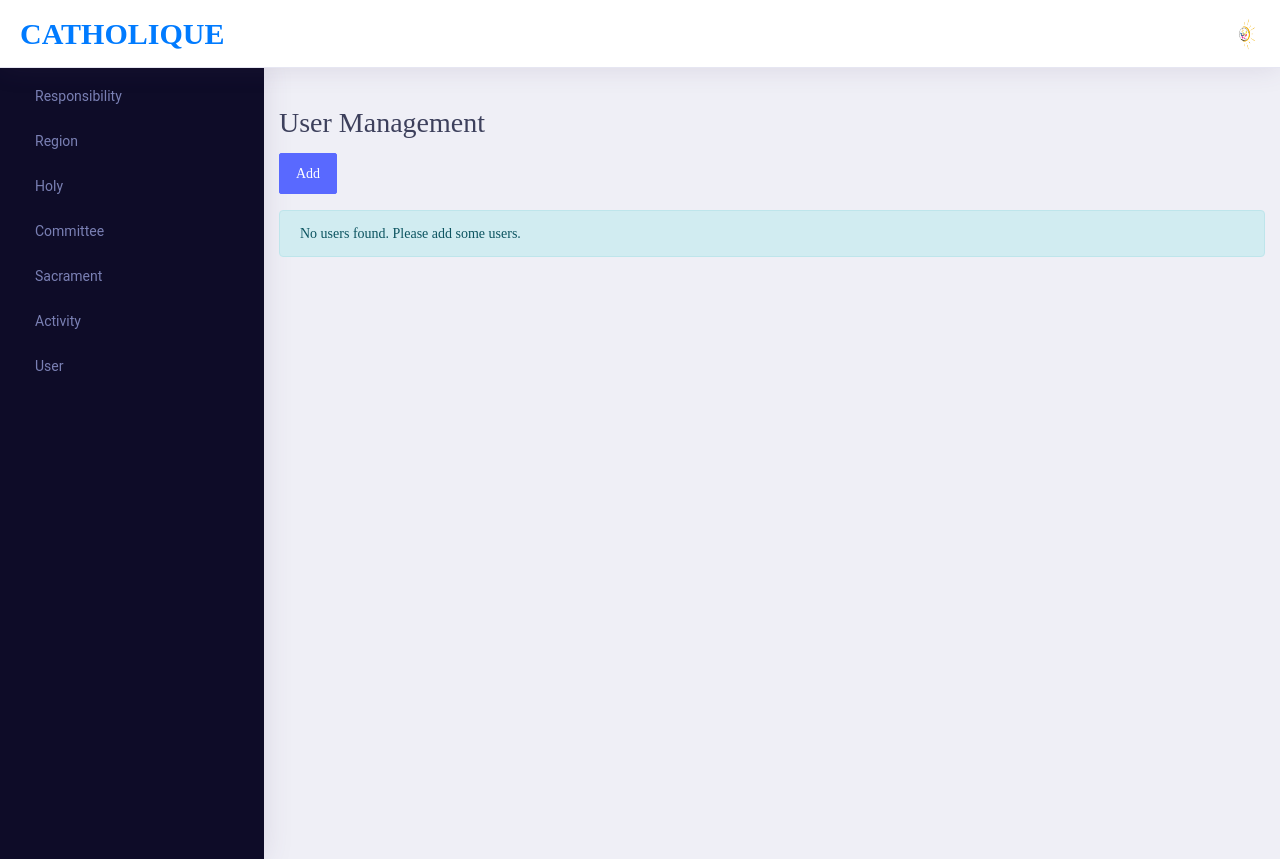
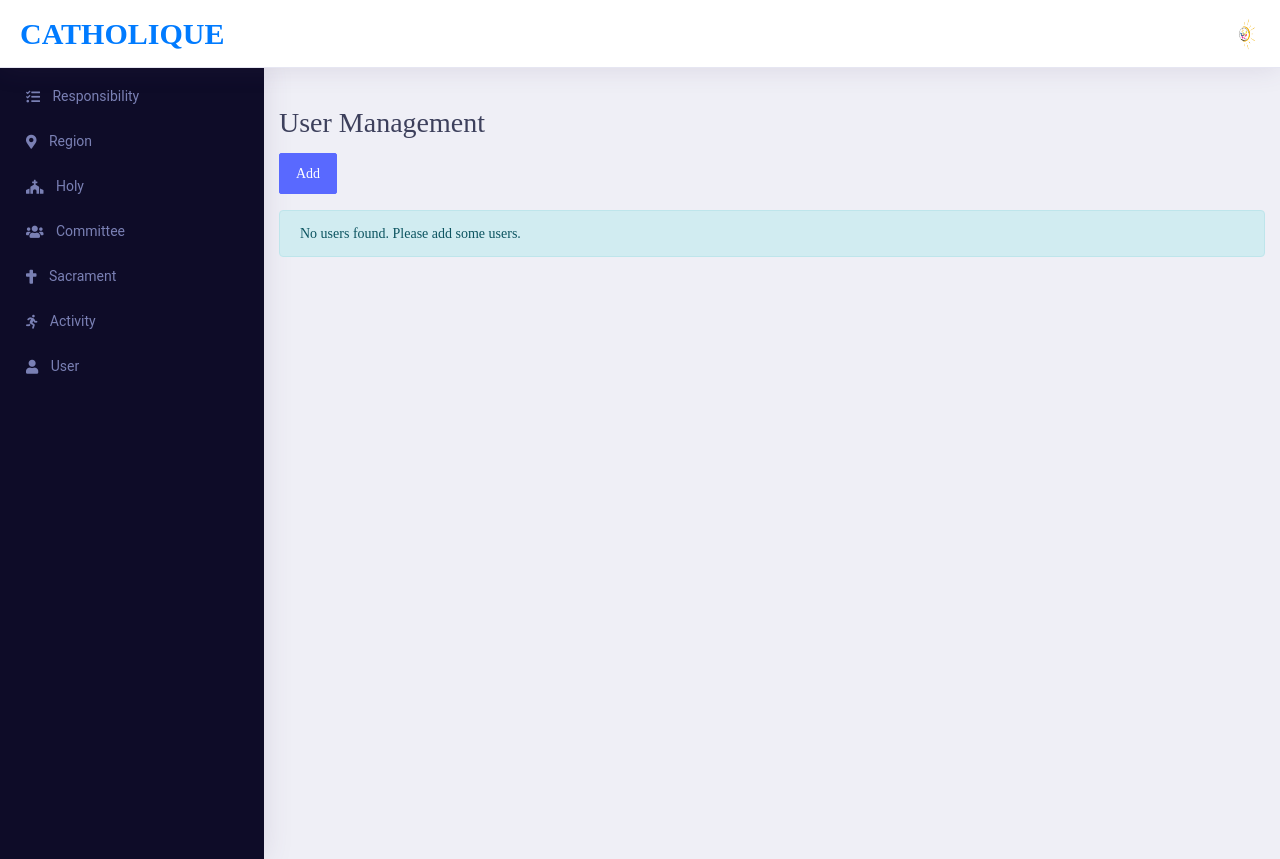
Before and after one commit to Hevitriniavo/katolika-web, a PHP site: page /users in a window 1280 px wide. Shown: the top 859 px of the page. Run offline with PHP 8.4, Linux system fonts and the light colour scheme; data that the repository does not hold is empty; some libraries are stand-ins or nearby versions.

Commit message:
add icon sibebar

```diff
--- a/src/resources/components/sidebar.php
+++ b/src/resources/components/sidebar.php
@@ -1,3 +1,4 @@
+<link rel="stylesheet" href="https://cdnjs.cloudflare.com/ajax/libs/font-awesome/5.15.4/css/all.min.css">
 <div class="nav-left-sidebar sidebar-dark">
     <div class="menu-list">
         <nav class="navbar navbar-expand-lg navbar-light">
@@ -10,37 +11,51 @@
                 <ul class="navbar-nav flex-column">
                     <li class="nav-item">
                         <a class="nav-link" style="font-family: 'Roboto', sans-serif;" href="<?= path("/responsibilities") ?>"
-                           data-target="#submenu-3" aria-controls="submenu-3"><i
-                                    class="fas fa-sun"></i>Responsibility</a>
+                           data-target="#submenu-3" aria-controls="submenu-3">
+                            <i class="fas fa-tasks"></i> Responsibility
+                        </a>
                     </li>
 
                     <li class="nav-item">
                         <a class="nav-link" style="font-family: 'Roboto', sans-serif;" href="<?= path("/regions") ?>"
-                           data-target="#submenu-3" aria-controls="submenu-3"><i class="fas fa-sun"></i>Region</a>
+                           data-target="#submenu-3" aria-controls="submenu-3">
+                            <i class="fas fa-map-marker-alt"></i> Region
+                        </a>
                     </li>
+
                     <li class="nav-item">
                         <a class="nav-link" style="font-family: 'Roboto', sans-serif;" href="<?= path("/holies") ?>"
-                           data-target="#submenu-3" aria-controls="submenu-3"><i class="fas fa-sun"></i>Holy</a>
+                           data-target="#submenu-3" aria-controls="submenu-3">
+                            <i class="fas fa-church"></i> Holy
+                        </a>
                     </li>
 
                     <li class="nav-item">
                         <a class="nav-link" style="font-family: 'Roboto', sans-serif;" href="<?= path("/committees") ?>"
-                           data-target="#submenu-3" aria-controls="submenu-3"><i class="fas fa-sun"></i>Committee</a>
+                           data-target="#submenu-3" aria-controls="submenu-3">
+                            <i class="fas fa-users"></i> Committee
+                        </a>
                     </li>
 
                     <li class="nav-item">
                         <a class="nav-link" style="font-family: 'Roboto', sans-serif;" href="<?= path("/sacraments") ?>"
-                           data-target="#submenu-3" aria-controls="submenu-3"><i class="fas fa-sun"></i>Sacrament</a>
+                           data-target="#submenu-3" aria-controls="submenu-3">
+                            <i class="fas fa-cross"></i> Sacrament
+                        </a>
                     </li>
 
                     <li class="nav-item">
                         <a class="nav-link" style="font-family: 'Roboto', sans-serif;" href="<?= path("/activities") ?>"
-                           data-target="#submenu-3" aria-controls="submenu-3"><i class="fas fa-sun"></i>Activity</a>
+                           data-target="#submenu-3" aria-controls="submenu-3">
+                            <i class="fas fa-running"></i> Activity
+                        </a>
                     </li>
 
                     <li class="nav-item">
                         <a class="nav-link" style="font-family: 'Roboto', sans-serif;" href="<?= path("/users") ?>"
-                           data-target="#submenu-3" aria-controls="submenu-3"><i class="fas fa-sun"></i>User</a>
+                           data-target="#submenu-3" aria-controls="submenu-3">
+                            <i class="fas fa-user"></i> User
+                        </a>
                     </li>
                 </ul>
             </div>
--- a/src/resources/css/users/user.css
+++ b/src/resources/css/users/user.css
@@ -1,4 +1,5 @@
 .scroll{
     height: 400px;
     overflow-y: scroll;
+   /* min-width: 200px; */
 }
--- a/src/resources/views/users/user.view.php
+++ b/src/resources/views/users/user.view.php
@@ -24,7 +24,7 @@
                         <th>Actions</th>
                     </tr>
                     </thead>
-                    <tbody id="responsibilityTable">
+                    <tbody id="responsibilityTable" >
                     <?php foreach ($users as $user): ?>
                         <tr>
                             <td><?= htmlspecialchars($user['id']); ?></td>
```
Also changed, not shown: src/resources/components/committee-table.php (+5 -2 lines).
